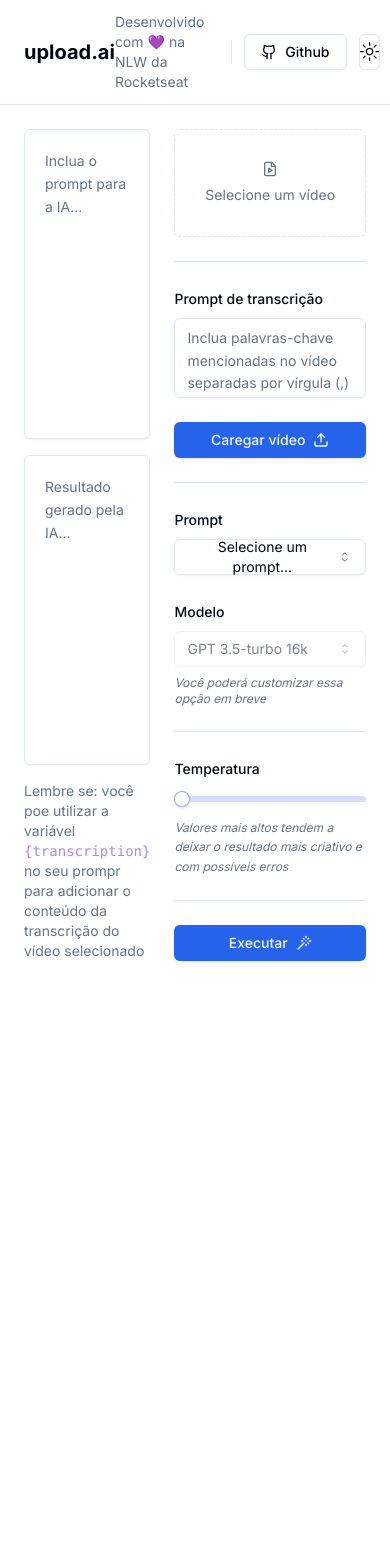
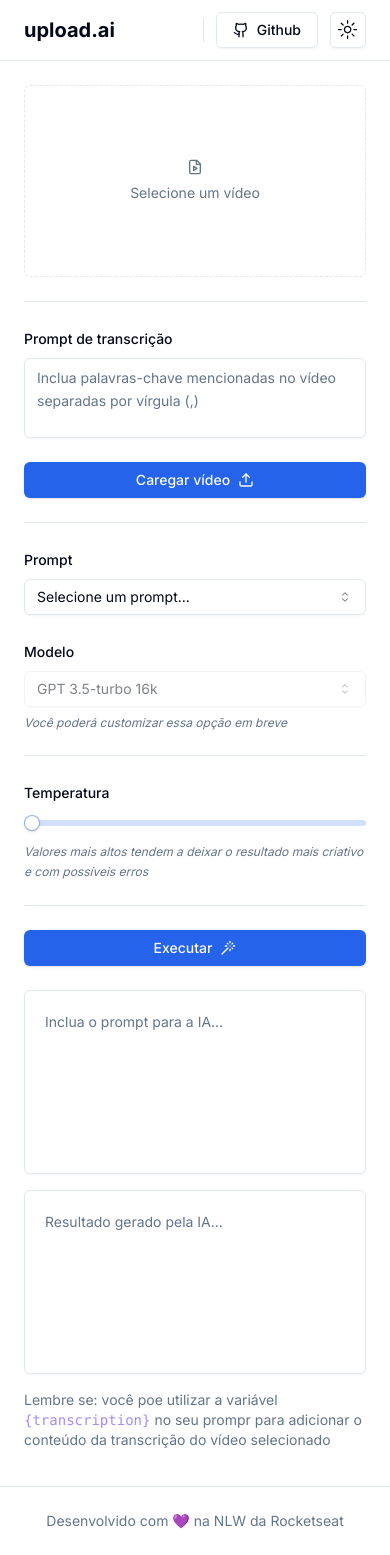
Before and after one commit to samuelsilvati/upload-ai-web, a Next.js app: page / in a window 390 px wide. Before the commit the page ends 985 px from the top, so only its background shows below. Built offline with nearby package versions, Linux system fonts and the light colour scheme.

Commit message:
create responsiveness

```diff
--- a/src/app/page.tsx
+++ b/src/app/page.tsx
@@ -14,7 +14,7 @@ export default function Home() {
           <h1 className="text-xl font-bold">upload.ai</h1>
         </div>
         <div className="flex items-center gap-3">
-          <span className="text-muted-foreground text-sm">
+          <span className="text-muted-foreground hidden text-sm md:block">
             Desenvolvido com 💜 na NLW da Rocketseat
           </span>
           <Separator orientation="vertical" className="h-6" />
@@ -25,9 +25,9 @@ export default function Home() {
           <ModeToggle />
         </div>
       </div>
-      <main className="flex flex-1 gap-6 p-6">
+      <main className="flex flex-1 flex-col-reverse gap-6 p-6 md:flex-row">
         <div className="flex flex-1 flex-col gap-4">
-          <div className="grid flex-1 grid-rows-2 gap-4">
+          <div className="grid h-96 grid-rows-2 gap-4 md:flex-1">
             <Textarea
               className="resize-none p-5 leading-relaxed"
               placeholder="Inclua o prompt para a IA..."
@@ -45,7 +45,7 @@ export default function Home() {
             prompr para adicionar o conteúdo da transcrição do vídeo selecionado
           </p>
         </div>
-        <aside className=" w-full space-y-6 md:w-80">
+        <aside className="w-full space-y-6 md:w-80">
           <FormVideo />
 
           <Separator />
@@ -60,6 +60,9 @@ export default function Home() {
           </Button>
         </aside>
       </main>
+      <footer className="text-muted-foreground mt-3 w-full border-t py-6 text-center text-sm md:hidden">
+        Desenvolvido com 💜 na NLW da Rocketseat
+      </footer>
     </div>
   )
 }
```
